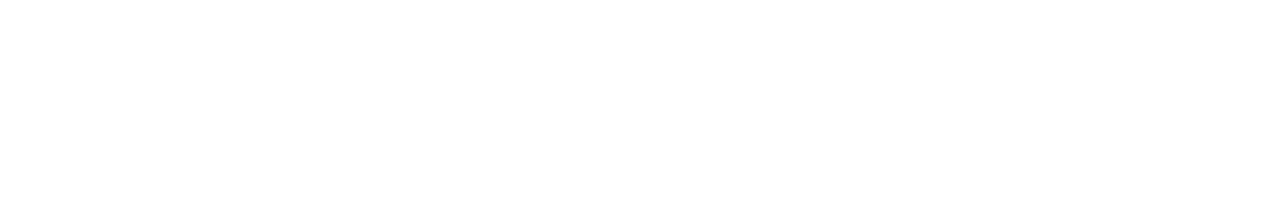
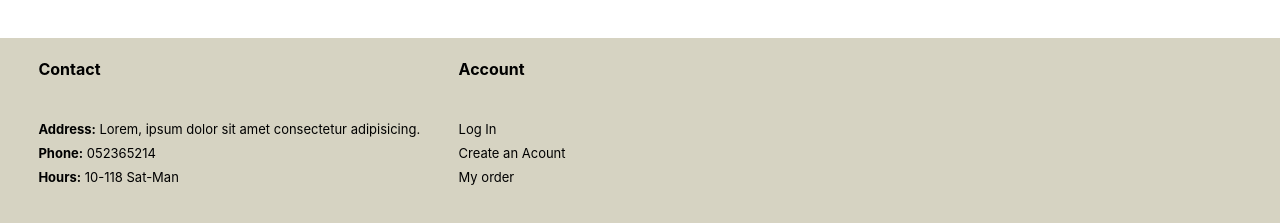
Before and after one commit to daniahih/ShoesStore, a React (Create React App) app: page / in a window 1280 px wide. Shown: the part 1953-2176 px from the top of the page. Before the commit the page ends 1951 px from the top, so only its background shows below. Built offline with nearby package versions, Linux system fonts and the light colour scheme.

Commit message:
added style to home

```diff
--- a/src/components/Home.css
+++ b/src/components/Home.css
@@ -29,14 +29,14 @@
   background-repeat: no-repeat;
   font-weight: 700;
   cursor: pointer;
-  width: 19vw;
+  width: 17vw;
 }
 .banner-box {
   display: flex;
   flex-direction: column;
   justify-content: center;
   align-items: flex-start;
-  background-image: url("https://images.unsplash.com/photo-1556906781-9a412961c28c?ixlib=rb-4.0.3&ixid=MnwxMjA3fDB8MHxwaG90by1wYWdlfHx8fGVufDB8fHx8&auto=format&fit=crop&w=387&q=80");
+  background-image: url("https://images.unsplash.com/flagged/photo-1556637640-2c80d3201be8?ixlib=rb-4.0.3&ixid=MnwxMjA3fDB8MHxwaG90by1wYWdlfHx8fGVufDB8fHx8&auto=format&fit=crop&w=2070&q=80");
   width: 44%;
   height: 50vh;
   background-size: cover;
@@ -52,7 +52,7 @@
   padding: 40px 80px;
 }
 .box2 {
-  background-image: url(" https://images.unsplash.com/photo-1520256862855-398228c41684?ixlib=rb-4.0.3&ixid=MnwxMjA3fDB8MHxwaG90by1wYWdlfHx8fGVufDB8fHx8&auto=format&fit=crop&w=1169&q=80");
+  background-image: url(" https://images.unsplash.com/photo-1520316587275-5e4f06f355e6?ixlib=rb-4.0.3&ixid=MnwxMjA3fDB8MHxwaG90by1wYWdlfHx8fGVufDB8fHx8&auto=format&fit=crop&w=1170&q=80");
   opacity: 1;
 }
 .banner-box h4 {
@@ -81,3 +81,26 @@
   border: 1px solid black;
   height: 50vh;
 }
+footer {
+  background-color: rgb(214, 211, 194);
+  height: 30vh;
+  display: flex;
+  gap: 30;
+}
+footer .col {
+  display: flex;
+  flex-direction: column;
+  align-items: flex-start;
+  margin-left: 3vw;
+}
+footer .logo {
+  margin-bottom: 30px;
+}
+footer h4 {
+  font-size: 16px;
+  padding-bottom: 20px;
+}
+footer p {
+  font-size: 13px;
+  margin: 0 0 8px 0;
+}
--- a/src/components/Home.jsx
+++ b/src/components/Home.jsx
@@ -49,6 +49,28 @@
           <img src="https://images.dsw.com/is/image/DSWShoes/P230153_editorial_retro?impolicy=qlt-medium&imwidth=1011&imdensity=1"></img>
         </div>
       </section>
+      <br></br>
+      <br></br>
+      <footer>
+        <div className="col">
+          <h4> Contact</h4>
+          <p>
+            <b>Address:</b> Lorem, ipsum dolor sit amet consectetur adipisicing.
+          </p>
+          <p>
+            <b>Phone:</b> 052365214
+          </p>
+          <p>
+            <b>Hours:</b> 10-118 Sat-Man
+          </p>
+        </div>
+        <div class="col">
+          <h4> Account</h4>
+          <p>Log In</p>
+          <p> Create an Acount </p>
+          <p>My order</p>
+        </div>
+      </footer>
     </>
   );
 };
```
